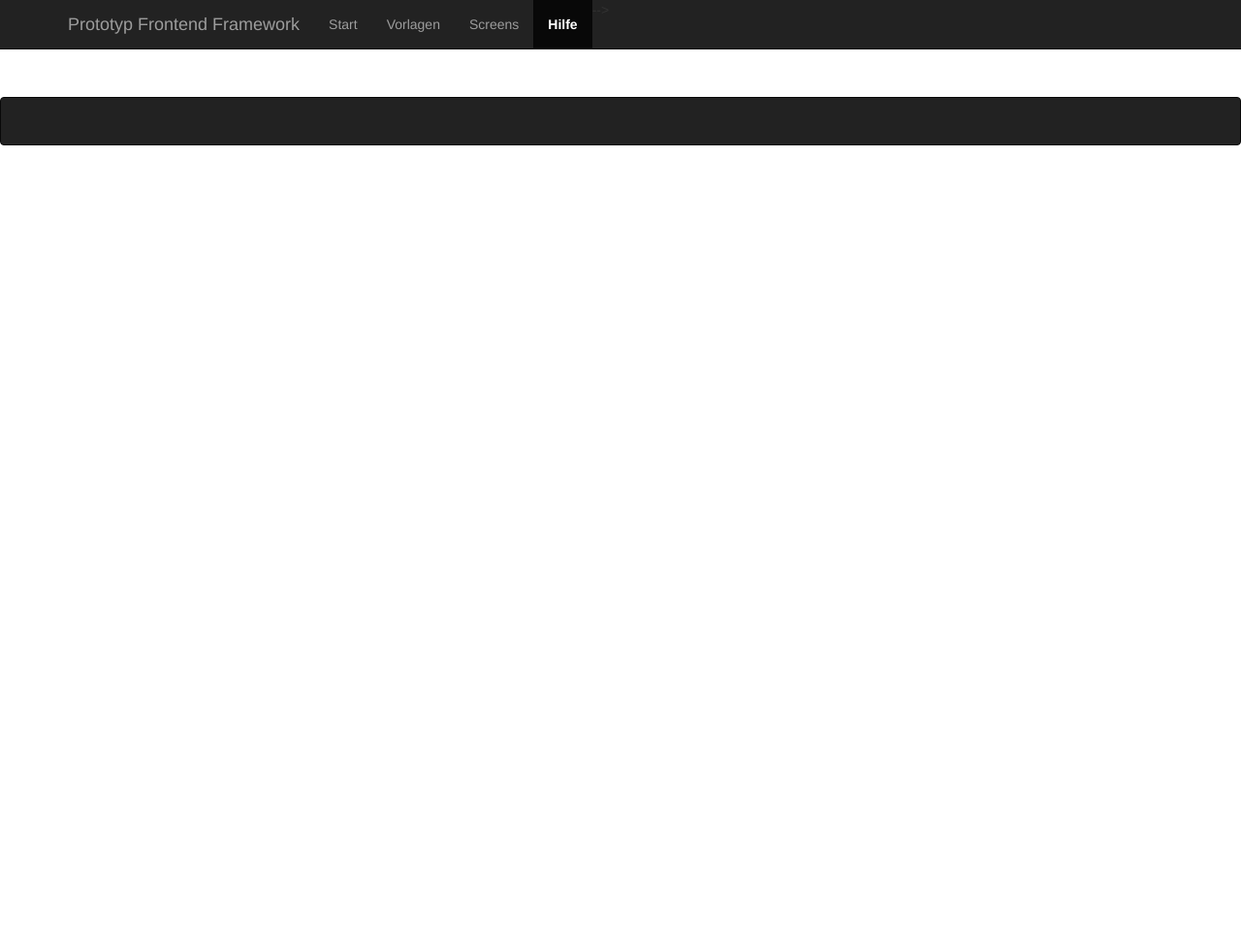
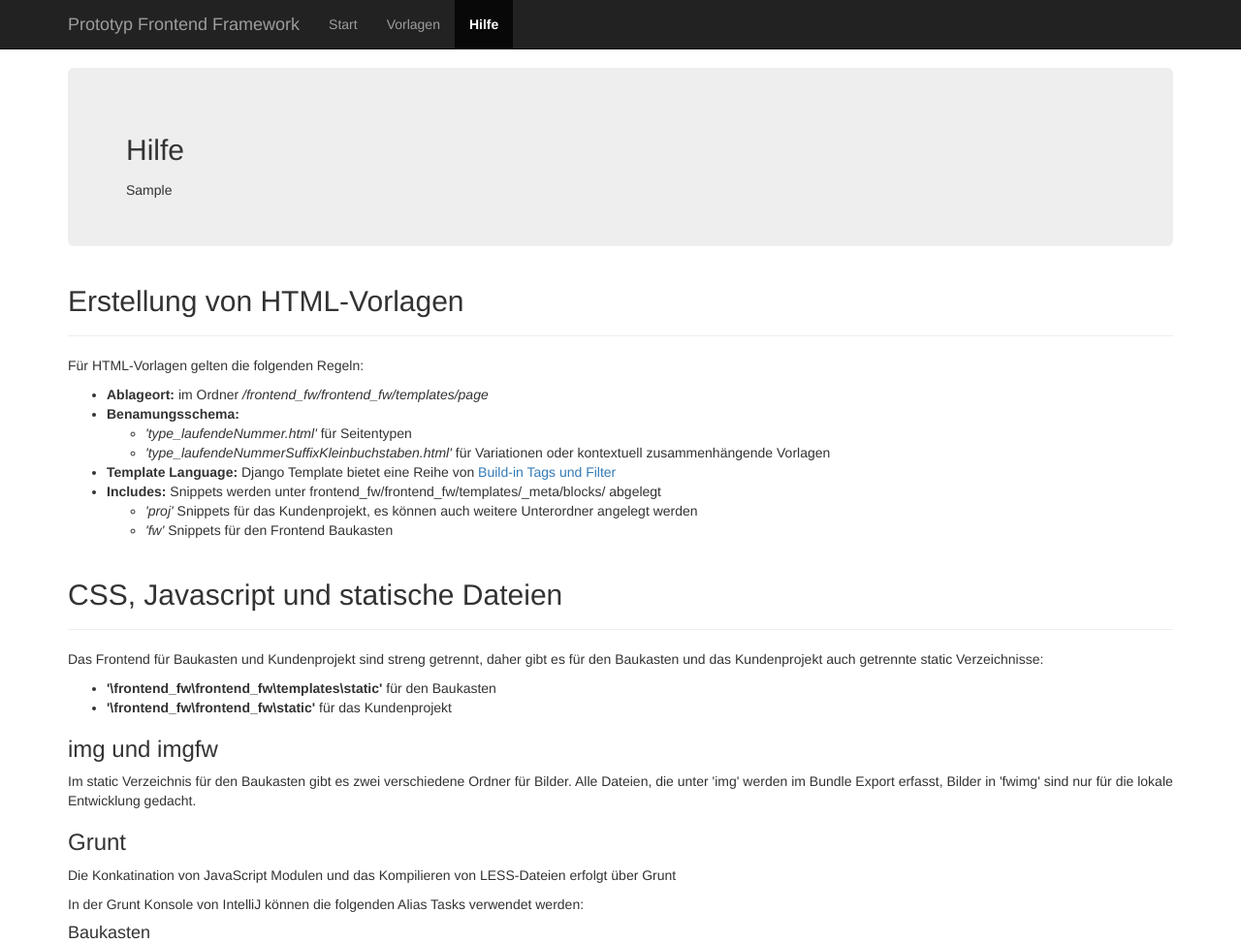
Before and after one commit to JayDeeDee/OOSL, a Django app: template esa_3/frontend_fw/frontend_fw/templates/index_help.html in a window 1280 px wide. Shown: the top 973 px of the page at 97% size. Before the commit the page ends 150 px from the top, so only its background shows below. Run offline with Django 3.2, Linux system fonts and the light colour scheme; the template is opened without the code that fills it: most values are stand-ins (such as "Sample title", 1, 10 or a date in 2020).

Commit message:
qs und doku

```diff
--- a/esa_3/frontend_fw/core/urls.py
+++ b/esa_3/frontend_fw/core/urls.py
@@ -10,8 +10,11 @@
     url(r'^index_help.html$', TemplateView.as_view(template_name='index_help.html')),
 
     url(r'^page/type_(?P<number>\d+[a-z]*).html', 'views.page'),
+    url(r'^responsive/type_(?P<number>\d+[a-z]*).html', 'views.detail_responsive'),
 
     url(r'^index_page.html$', 'views.list_pages'),
+
+    url(r'^responsive/index.html$', 'views.detail_responsive'),
     url(r'^page/index.html$', 'views.build_markup_bundle'),
     url(r'^page/$', 'views.page_index'),
 )
--- a/esa_3/frontend_fw/frontend_fw/templates/_meta/fw_base.html
+++ b/esa_3/frontend_fw/frontend_fw/templates/_meta/fw_base.html
@@ -49,7 +49,7 @@
                 <ul class="nav navbar-nav">
                     {% block nav-home %}<li><a href="{% block nav-home-url %}index.html{% endblock %}">Start</a></li>{% endblock %}
                     {% block nav-pages %}<li><a href="{% block nav-pages-url %}index_page.html{% endblock %}">Vorlagen</a></li>{% endblock %}
-                    {% block nav-responsive %}<li><a href="{% block nav-export-proj-url %}index_responsive.html{% endblock %}">Screens</a></li>{% endblock %} -->
+                    <!--{% block nav-responsive %}<li><a href="{% block nav-export-proj-url %}index_responsive.html{% endblock %}">Screens</a></li>{% endblock %} -->
                     {% block nav-screens %}<li><a href="{% block nav-screens-url %}index_help.html{% endblock %}">Hilfe</a></li>{% endblock %}
                 </ul>
                 {% endblock %}
--- a/esa_3/frontend_fw/frontend_fw/templates/index_help.html
+++ b/esa_3/frontend_fw/frontend_fw/templates/index_help.html
@@ -1,2 +1,78 @@
 {% extends "_meta/fw_base.html" %}
 {% block nav-screens %}<li class="active"><a><strong>Hilfe</strong></a></li>{% endblock %}
+
+{% block content %}
+
+    {% include "_meta/blocks/fw/intro.html" with introTitle="Hilfe" introText="" introHeader='' %}
+    {% include "_meta/blocks/fw/page_headline2.html" with pageHeadline="Erstellung von HTML-Vorlagen" %}
+    <p>Für HTML-Vorlagen gelten die folgenden Regeln:</p>
+    <ul>
+        <li><strong>Ablageort:</strong> im Ordner <i>/frontend_fw/frontend_fw/templates/page</i></li>
+        <li><strong>Benamungsschema:</strong>
+            <ul>
+                <li><i>'type_laufendeNummer.html'</i> für Seitentypen</li>
+                <li><i>'type_laufendeNummerSuffixKleinbuchstaben.html'</i> für Variationen oder kontextuell zusammenhängende Vorlagen </li>
+            </ul>
+        </li>
+        <li>
+            <strong>Template Language: </strong> Django Template bietet eine Reihe von <a href="https://docs.djangoproject.com/en/1.8/ref/templates/builtins/">Build-in Tags und Filter</a>
+        </li>
+        <li><strong>Includes:</strong> Snippets werden unter frontend_fw/frontend_fw/templates/_meta/blocks/ abgelegt
+            <ul>
+                <li><i>'proj'</i> Snippets für das Kundenprojekt, es können auch weitere Unterordner angelegt werden</li>
+                <li><i>'fw'</i> Snippets für den Frontend Baukasten</li>
+            </ul>
+        </li>
+    </ul>
+    {% include "_meta/blocks/fw/page_headline2.html" with pageHeadline="CSS, Javascript und statische Dateien" %}
+
+    <p>Das Frontend für Baukasten und Kundenprojekt sind streng getrennt, daher gibt es für den Baukasten und das Kundenprojekt auch getrennte static Verzeichnisse:</p>
+    <ul>
+        <li><strong>'\frontend_fw\frontend_fw\templates\static'</strong> für den Baukasten</li>
+        <li><strong>'\frontend_fw\frontend_fw\static'</strong> für das Kundenprojekt</li>
+    </ul>
+    <h3>img und imgfw</h3>
+    <p>Im static Verzeichnis für den Baukasten gibt es zwei verschiedene Ordner für Bilder. Alle Dateien, die unter 'img' werden im Bundle Export erfasst, Bilder in 'fwimg' sind nur für die lokale Entwicklung gedacht.</p>
+    <h3>Grunt</h3>
+    <p>Die Konkatination von JavaScript Modulen und das Kompilieren von LESS-Dateien erfolgt über Grunt </p>
+    <p>In der Grunt Konsole von IntelliJ können die folgenden Alias Tasks verwendet werden:</p>
+    <h4>Baukasten </h4>
+    <ul>
+        <li><strong>default: </strong> Alle Skripte werden konkatiniert, LESS wird kompiliert und konkatiniert.</li>
+        <li><strong>fwbuild: </strong> Alle Skripte werden konkatiniert,minifiziert und 'uglified', LESS wird kompiliert, konkatiniert und minifiziert. Zusätzlich werden die erzeugten Dateien unter 'frontend_fw\src' getrennt nach CSS und JS abgelegt.</li>
+        <li><strong>fwwatch: </strong> Der Default-Task wird automatisch bei jeder Änderung in einer JS oder LESS Datei ausgeführt</li>
+    </ul>
+    <img src="static/imgfw/grunt.png" alt="Screenshot: Grunt Konsole"/>
+    <h4>Kundenprojekt</h4>
+    <ul>
+        <li><strong>default: </strong> Alle Skripte werden konkatiniert, LESS wird kompiliert und konkatiniert.</li>
+        <li><strong>projbuild: </strong> Alle Skripte werden konkatiniert,minifiziert und 'uglified', LESS wird kompiliert, konkatiniert und minifiziert. Zusätzlich werden die erzeugten Dateien unter 'frontend_fw\src' getrennt nach CSS und JS abgelegt.</li>
+        <li><strong>projwatch: </strong> Der Default-Task wird automatisch bei jeder Änderung in einer JS oder LESS Datei ausgeführt</li>
+    </ul>
+    <img src="static/imgfw/grunt2.png" alt="Screenshot: Grunt Konsole"/>
+
+    {% include "_meta/blocks/fw/page_headline2.html" with pageHeadline="Bundle Export von HTML-Vorlagen" %}
+    <h3>Auslösen des Exports</h3>
+    <p>Auf der Vorlagenübersicht befindet sich der Button <button class="btn btn-primary btn-lg">Bundle exportieren»</button></p>
+    <p>Nach Auslösen des Buttons werden automatisch alle konfigurierten HTML-Vorlagen inklusive der statischen Dateien als statischs HTML im Ordner 'frontend_fw\export' abgelegt.</p>
+    <h3>Aufbau des Exports</h3>
+    <p>Jeder Export erhält einen eigenen Ordner 'templates[Zeitstempel des Exports]'</p>
+    <img src="static/imgfw/export.png" alt="Screenshot: Export"/>
+    <p>Die Ordnerstruktur ist die folgende:</p>
+    <ul>
+        <li><strong>framework:</strong> enhält die statischen Dateien des Baukastens (genutzt für die Templateübersichtsseite)</li>
+        <li><strong>page:</strong> enthält die Templateübersichtsseite sowie alle Kundentemplates</li>
+        <li><strong>static:</strong> enthält die statischen Dateien für das Kundenprojekt</li>
+    </ul>
+    <h3>Konfiguration des Exports</h3>
+    <p>Die Konfiguration erfolgt in 'frontend_fw\core\templatesettings.py'</p>
+    <ul>
+        <li><strong>PAGE_LIST:</strong> Aufbau des Indexabschnitts fertige Vorlagen, es können beliebig viele Unterabschnitte angelegt werden.</li>
+        <li><strong>PAGE_WORK_LIST:</strong> Aufbau  des Indexabschnitts Vorlagen in Arbeit, es können beliebig viele Unterabschnitte angelegt werden.</li>
+        <li><strong>BUILD_PAGE_EXCLUDED:</strong>Vorlagen, die nicht exportiert werden sollen</li>
+    </ul>
+    <p>Der Export Prozess erfasst standardmäßig alle im Templateordner 'page' vorhandenen Vorlagen, mittels BUILD_PAGE_EXCLUDED können Ausnahmen definiert werden.</p>
+    <p><strong>Vorsicht!</strong> BUILD_PAGE_EXCLUDED bezieht sich nur auf den Kopierprozess, nicht auf die Templateübersichtsseite</p>
+    <p>Um die Templateübersicht so flexibel wie möglich zu gestalten (Mehrfachnennung einer Vorlage in mehreren Abschnitten, Nichterfassen einer exportierten Vorlage...) wurden die Export und Übersicht entkoppelt.
+    Der Frontendentwickler muss selbst darauf achten, dass in der Übersicht keine in BUILD_PAGE_EXCLUDED aufgeführten Vorlagen verlinkt sind.</p>
+{% endblock %}
--- a/esa_3/frontend_fw/frontend_fw/templates/index_page.html
+++ b/esa_3/frontend_fw/frontend_fw/templates/index_page.html
@@ -17,7 +17,7 @@
             {% if box.pages and box.pages|length > 0 %}
                 <ul>
                 {% for tpl, name in box.pages.items %}
-                    <li>{{ name }} <a class="btn btn-xs btn-info" href="page/{{ tpl }}">anschauen</a> <a class="btn btn-xs btn-primary" href="page/{{ tpl }}?build=make">Export</a> <a class="btn btn-xs btn-success" href="page/{{ tpl }}?build=screen">Screenshot</a></li>
+                    <li>{{ name }} <a class="btn btn-xs btn-info" href="page/{{ tpl }}">anschauen</a> <a class="btn btn-xs btn-primary" href="page/{{ tpl }}?make=build">Export</a> <a class="btn btn-xs btn-success" href="responsive/index.html?template={{ tpl }}">Responsive</a></li>
                 {% endfor %}
                 </ul>
             {% endif %}
@@ -40,7 +40,7 @@
                 {% if box.pages and box.pages|length > 0 %}
                     <ul>
                         {% for tpl, name in box.pages.items %}
-                            <li>{{ name }} <a class="btn btn-xs btn-info" href="page/{{ tpl }}">anschauen</a> <a class="btn btn-xs btn-primary" href="page/{{ tpl }}?build=make">Export</a> <a class="btn btn-xs btn-success" href="page/{{ tpl }}?build=screen">Screenshot</a></li>
+                            <li>{{ name }} <a class="btn btn-xs btn-info" href="page/{{ tpl }}">anschauen</a> <a class="btn btn-xs btn-primary" href="page/{{ tpl }}?make=build">Export</a> <a class="btn btn-xs btn-success" href="responsive/index.html?template={{ tpl }}">Responsive</a></li>
                         {% endfor %}
                     </ul>
                 {% endif %}
```
Also changed, not shown: esa_3/frontend_fw/core/helpers.py (+14 -16 lines), esa_3/frontend_fw/core/templatesettings.py (+47 -0 lines), esa_3/frontend_fw/core/views.py (+10 -11 lines), esa_3/frontend_fw/frontend_fw/static/Gruntfile.js (+10 -6 lines), esa_3/frontend_fw/frontend_fw/templates/static/Gruntfile.js (+12 -7 lines).
